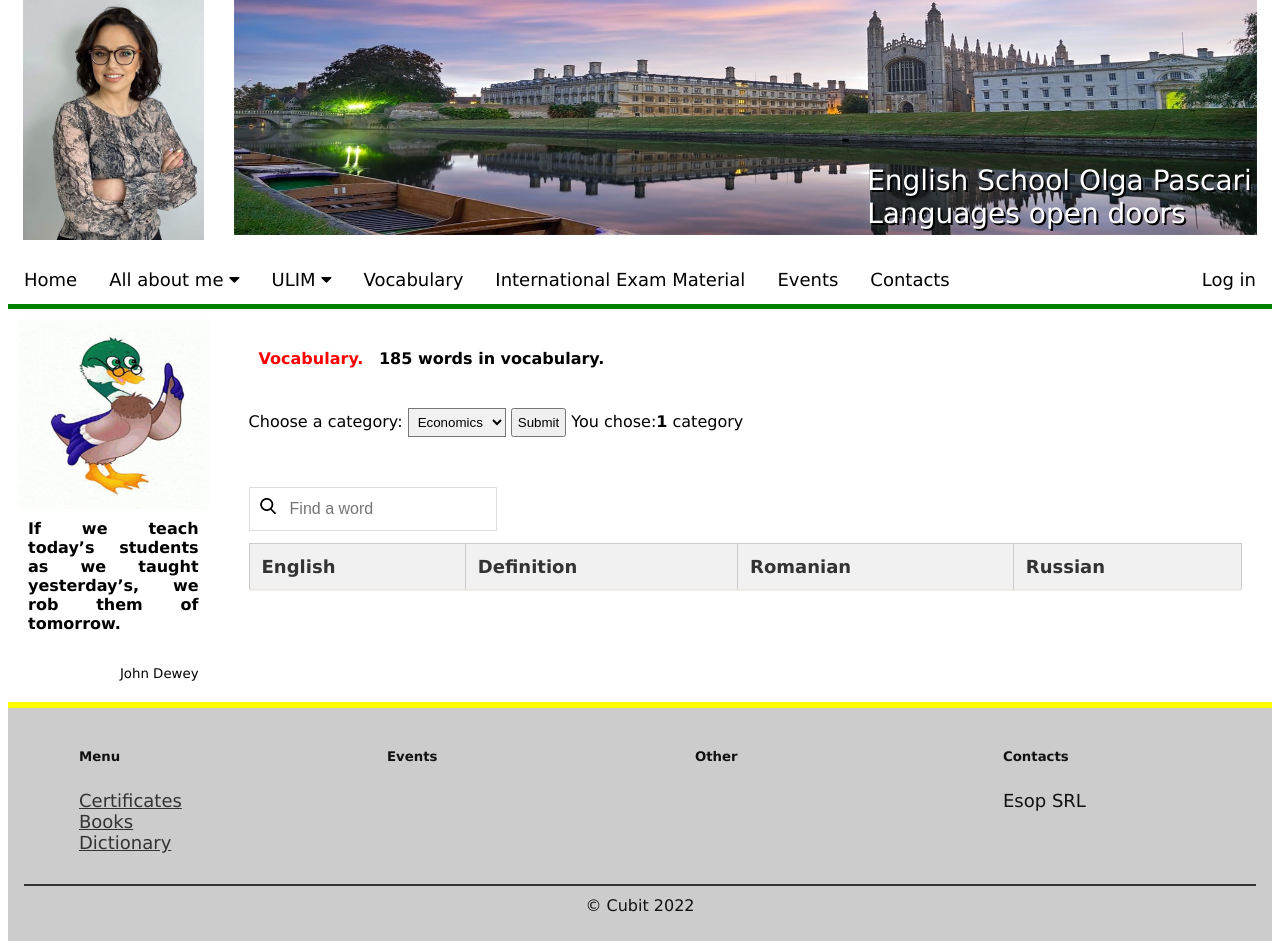
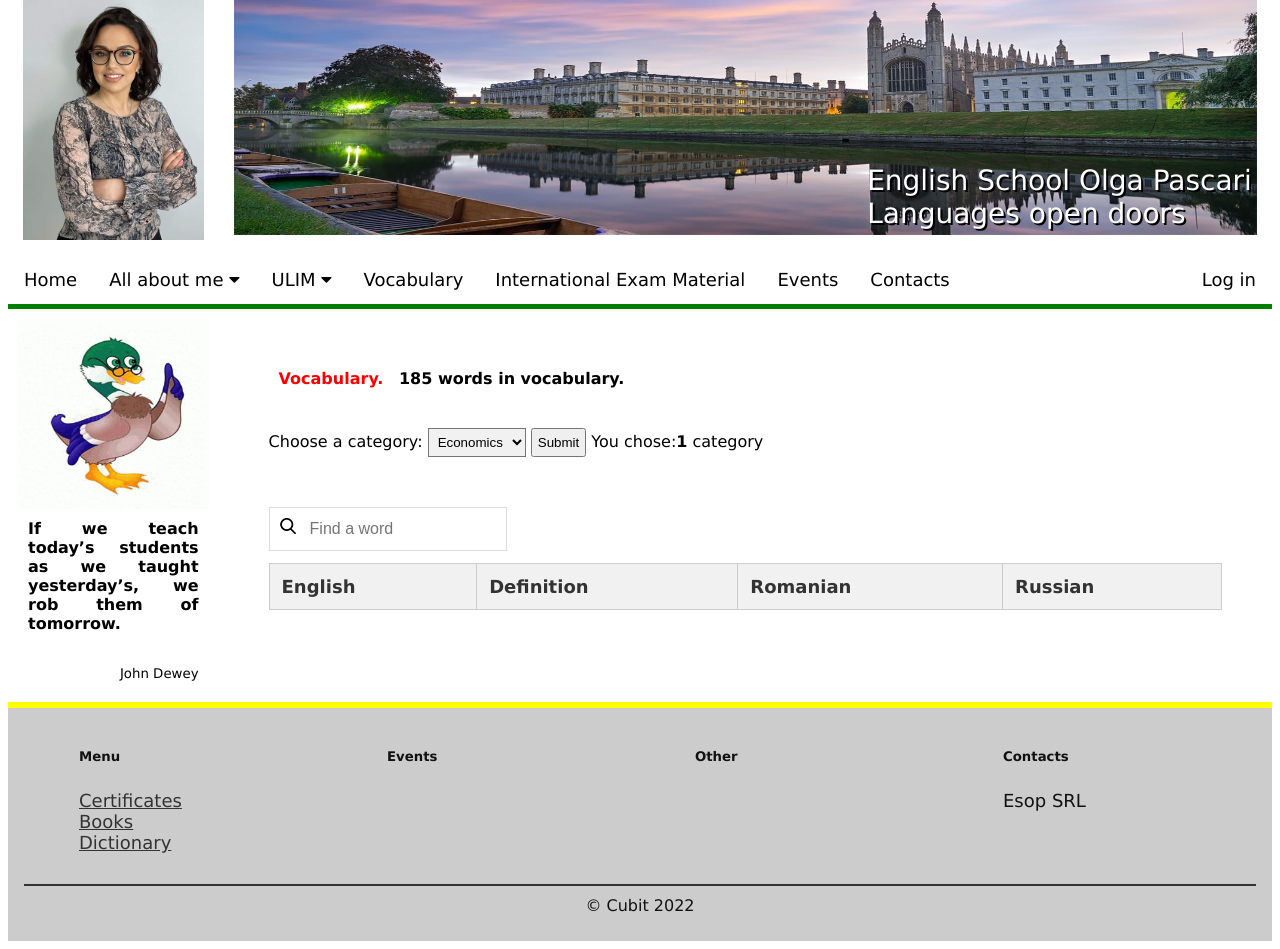
Before and after one commit to GhenadieGandrabur/esop, a PHP site: page /word/list?category=1 in a window 1280 px wide. Shown: the part 50-999 px from the top of the page. Run offline with PHP 8.4, Linux system fonts and the light colour scheme; data comes from the database, SQL or seed files in the repository; data that the repository does not hold is empty; some libraries are stand-ins or nearby versions.

Commit message:
other css

```diff
--- a/public/ggstyles.css
+++ b/public/ggstyles.css
@@ -26,7 +26,7 @@
 #myTable {
   border-collapse: collapse;
   width: 100%;
-  border: 1px solid #ddd;
+  /*border: 1px solid #111;*/
   font-size: 18px;
 }
 
@@ -35,13 +35,13 @@
   padding: 12px;
 }
 
-#myTable tr,td{
-  border-bottom: 2px solid rgba(159, 39, 39, 0.067);
+#myTable tr,td, th{
+  border: 1px solid #ccc;
   color:#333;
 }
 #myTable th{background-color: #f1f1f1}
 
-}
+
 
 #myTable  tr:hover {
   background-color: #f1f1f1;
--- a/templates/words.html.php
+++ b/templates/words.html.php
@@ -6,7 +6,7 @@
     </div>
 
 
-  <div class="col-10 col-s-10" style="padding:30px ;">
+  <div class="col-10 col-s-10" style="padding:50px ;">
   <h4 style="color:red ;">Vocabulary. <p style="color:black;  display:inline; "><?= $totalwords?> words in vocabulary.</p></h4>
 <p>
   <form action="" method ="get" >
```
